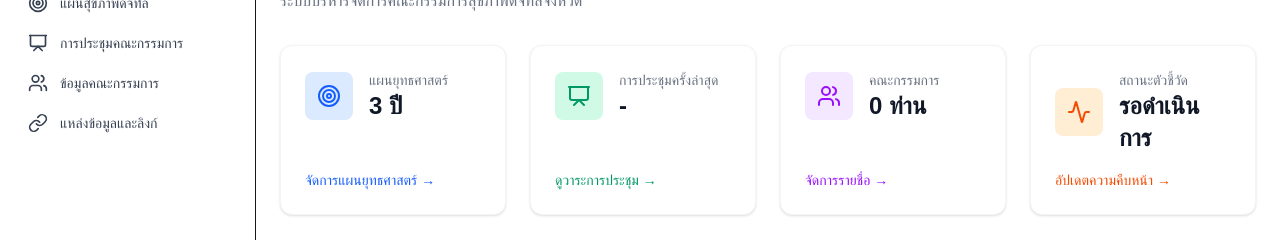
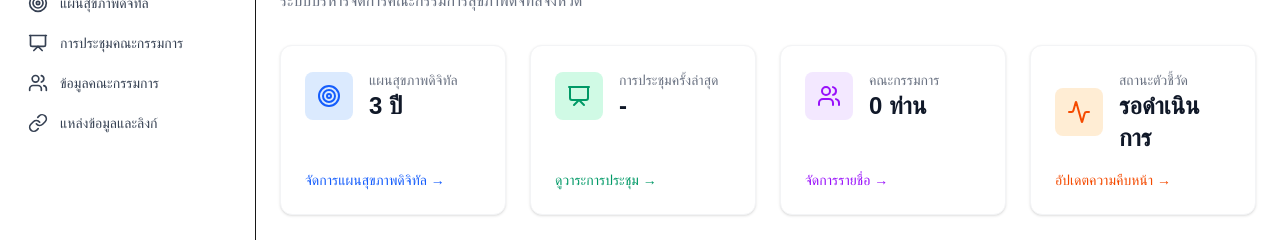
Before and after one commit to digitalhealthskomoph-arch/digitalhealthboard, a Next.js app: page / in a window 1280 px wide. Shown: the part 135-375 px from the top of the page. Built offline with nearby package versions, Linux system fonts and the light colour scheme; no server answers; the database is empty.

Commit message:
style: update wording on dashboard card to แผนสุขภาพดิจิทัล

```diff
--- a/src/app/page.tsx
+++ b/src/app/page.tsx
@@ -54,12 +54,12 @@ export default function Home() {
               <Target className="w-6 h-6" />
             </div>
             <div>
-              <p className="text-sm font-medium text-gray-500">แผนยุทธศาสตร์</p>
+              <p className="text-sm font-medium text-gray-500">แผนสุขภาพดิจิทัล</p>
               <h3 className="text-2xl font-bold text-gray-900">3 ปี</h3>
             </div>
           </div>
           <Link href="/strategies" className="mt-auto text-sm text-blue-600 font-medium hover:text-blue-700 flex items-center">
-            จัดการแผนยุทธศาสตร์ &rarr;
+            จัดการแผนสุขภาพดิจิทัล &rarr;
           </Link>
         </div>
 
```
